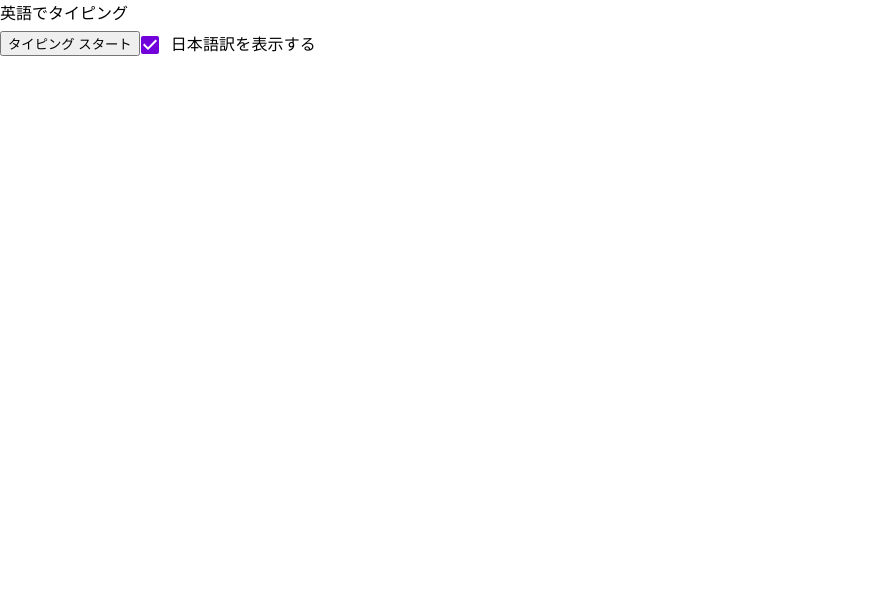
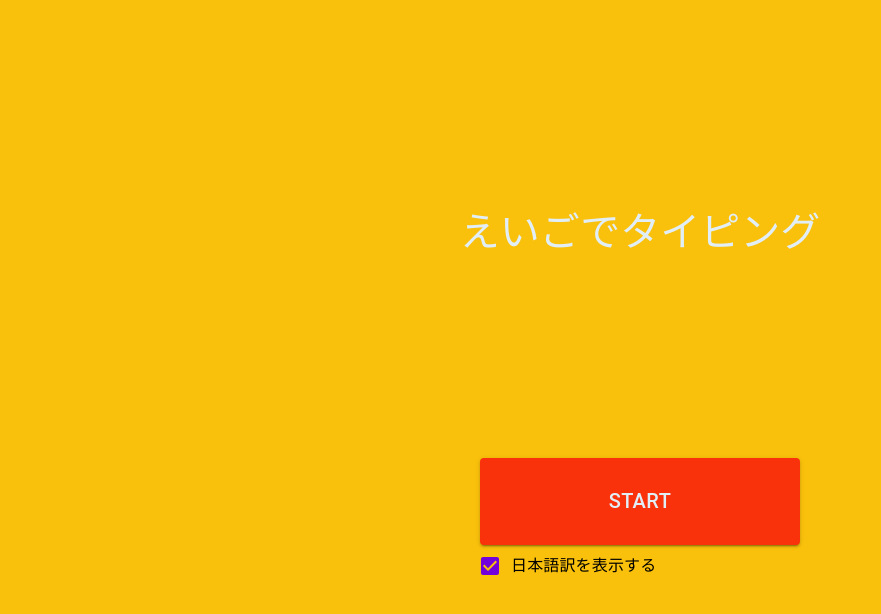
Before and after one commit to Mitsuwo/eigo-typing, a React (Create React App) app: page / in a window 1280 px wide. Shown: the top 614 px of the page, without its empty margins (0-881 px from the left). Built offline with nearby package versions, Linux system fonts and the light colour scheme.

Commit message:
[update]スタイル適用

```diff
--- a/src/views/components/ShowJapaneseCheckBox.tsx
+++ b/src/views/components/ShowJapaneseCheckBox.tsx
@@ -1,30 +1,23 @@
-import { Checkbox, createMuiTheme, FormControlLabel, ThemeProvider } from '@material-ui/core';
 import React from 'react';
+import { Checkbox, FormControlLabel } from '@material-ui/core';
+import { CustomThemeProvider } from '../styles/CustomThemeProvider';
 
 interface Props {
   showJapanese: boolean;
   switchShowJapanese: () => void;
 }
 
-const theme = createMuiTheme({
-  palette: {
-    primary: {
-      main: '#7200da'
-    }
-  }
-});
-
 const ShowJapaneseCheckBoxComponent: React.FC<Props> = (props: Props) => {
   return (
     <FormControlLabel
       control={
-        <ThemeProvider theme={theme}>
+        <CustomThemeProvider>
           <Checkbox
             checked={props.showJapanese}
             onChange={props.switchShowJapanese}
             color="primary"
           />
-        </ThemeProvider>
+        </CustomThemeProvider>
       }
       label="日本語訳を表示する"
     />
--- a/src/views/containers/Home.tsx
+++ b/src/views/containers/Home.tsx
@@ -1,11 +1,13 @@
 import React from 'react';
 import { useDispatch, useSelector } from 'react-redux';
 import { RouteComponentProps, withRouter } from 'react-router';
+import { Button } from '@material-ui/core';
 import { RootState } from '../../store';
 import { resetPageManager, setAppState } from '../../store/PageManager/actions';
 import { APP_STATE_TYPING } from '../../store/PageManager/types';
 import { setShowJapanese } from '../../store/TypingContent/actions';
 import { ShowJapaneseCheckBox } from '../components/ShowJapaneseCheckBox';
+import { CustomThemeProvider } from '../styles/CustomThemeProvider';
 
 const HomeContainer: React.FC<RouteComponentProps> = (props: RouteComponentProps) => {
   const { showJapanese } = useSelector((state: RootState) => state.typingContent);
@@ -21,10 +23,37 @@ const HomeContainer: React.FC<RouteComponentProps> = (props: RouteComponentProps
     props.history.push('/typing');
   };
   return (
-    <div>
-      <div>英語でタイピング</div>
-      <button onClick={linkToTyping}>タイピング スタート</button>
-      <ShowJapaneseCheckBox showJapanese={showJapanese} switchShowJapanese={switchShowJapanese} />
+    <div
+      style={{ height: '100vh', width: '100vw', backgroundColor: '#f9c00c', paddingTop: '25vh' }}>
+      <div
+        style={{
+          color: '#e1eef6',
+          fontSize: '40px',
+          textAlign: 'center',
+          fontFamily: 'bokutachi'
+        }}>
+        えいごでタイピング
+      </div>
+      <div style={{ height: '25vh' }} />
+      <CustomThemeProvider>
+        <div
+          style={{
+            textAlign: 'center',
+            display: 'flex',
+            flexDirection: 'column',
+            width: '25vw',
+            marginRight: 'auto',
+            marginLeft: 'auto'
+          }}>
+          <Button variant="contained" color="secondary" onClick={linkToTyping}>
+            <p style={{ color: '#e1eef6', fontSize: '20px' }}>START</p>
+          </Button>
+          <ShowJapaneseCheckBox
+            showJapanese={showJapanese}
+            switchShowJapanese={switchShowJapanese}
+          />
+        </div>
+      </CustomThemeProvider>
     </div>
   );
 };
--- /dev/null
+++ b/src/views/styles/CustomThemeProvider.tsx
@@ -0,0 +1,21 @@
+import React from 'react';
+import { createMuiTheme, ThemeProvider } from '@material-ui/core';
+
+type Props = {
+  children: JSX.Element;
+};
+
+const theme = createMuiTheme({
+  palette: {
+    primary: {
+      main: '#7200da'
+    },
+    secondary: {
+      main: '#f9320c'
+    }
+  }
+});
+
+export const CustomThemeProvider: React.FC<Props> = ({ children }: Props) => {
+  return <ThemeProvider theme={theme}>{children}</ThemeProvider>;
+};
```
Also changed, not shown: src/fonts/bokutachi.otf (added).
